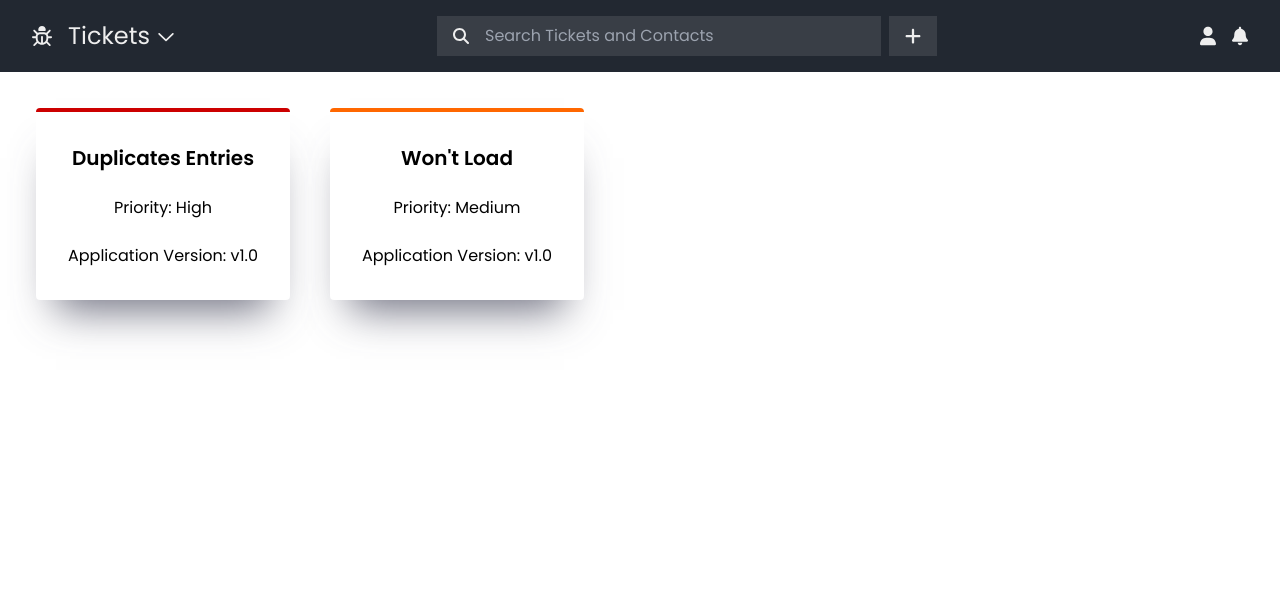
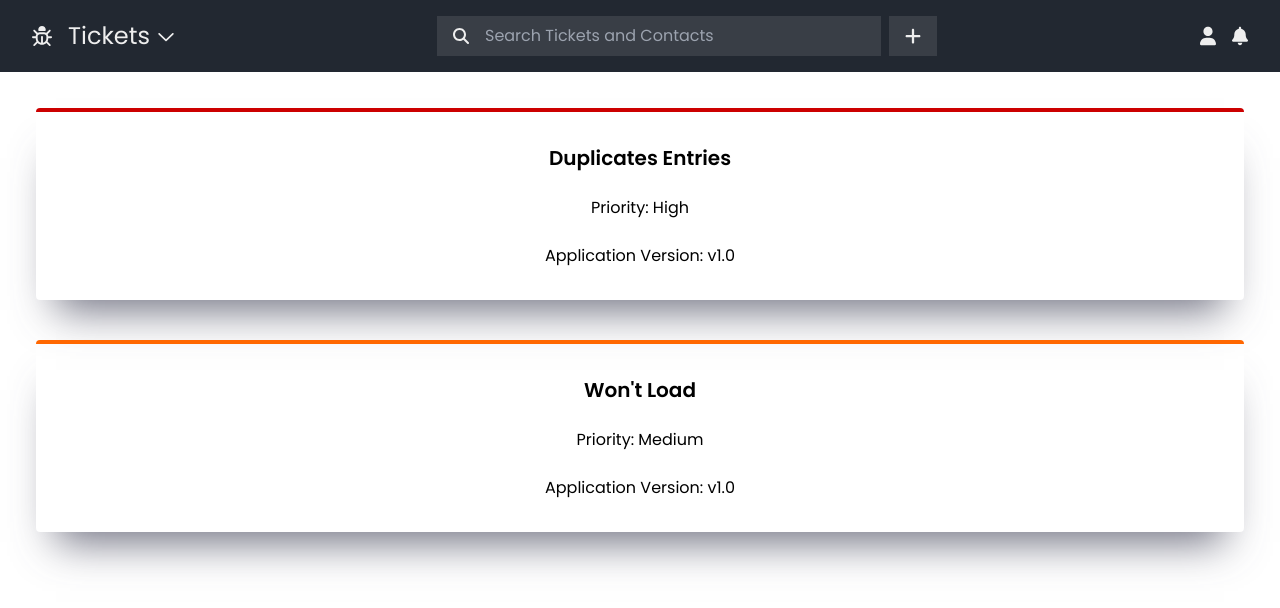
Before and after one commit to TAndrewLopez/bugTracker, a React (Vite) app: page /bugs in a window 1280 px wide. Both pictures are taken after typing "Sample", "Sample123" into the empty fields and a click on the button "Sign In". Shown: the top 608 px of the page. Built offline with nearby package versions, Linux system fonts and the light colour scheme.

Commit message:
Refactored 'view all bugs' component for full screen

```diff
--- a/src/components/BugCard.jsx
+++ b/src/components/BugCard.jsx
@@ -4,7 +4,6 @@ const BugCard = ({ data }) => {
   const { name, priority, version } = data;
 
   const clicked = (e) => {
-    // props.clicked(props.name);
     console.log("clicked on bug");
   };
 
--- a/src/components/Menubar.jsx
+++ b/src/components/Menubar.jsx
@@ -33,7 +33,8 @@ const Menubar = () => {
         className="hidden md:relative md:flex flex-1 max-w-[500px]"
         onSubmit={(evt) => {
           evt.preventDefault();
-          console.log("submitted");
+          console.log(evt.target[0].value);
+          evt.target.reset();
         }}>
         <div className="flex items-center justify-center px-4 bg-blueGrey">
           <MagnifyingGlassIcon twClass="w-4 fill-light" />
@@ -44,7 +45,7 @@ const Menubar = () => {
           placeholder="Search Tickets and Contacts"
         />
         <div className="flex items-center justify-center px-4 ml-2 bg-blueGrey group hover:bg-light ease-in-out duration-300 cursor-pointer">
-          <PlusIcon twClass="w-4 fill-light ease-in-out duration-300 group-hover:fill-accent" />
+          <PlusIcon twClass="w-4 fill-light ease-in-out duration-300 group-hover:fill-darkBlueGrey" />
         </div>
       </form>
 
--- a/src/components/Sidebar.jsx
+++ b/src/components/Sidebar.jsx
@@ -14,19 +14,19 @@ export default function () {
 
   return (
     <div
-      className={`fixed top-0 z-[-1] h-full w-full md:w-96 pt-20 pb-4 text-xl flex flex-col justify-between text-light bg-blueGrey ease-in-out duration-300
+      className={`fixed top-0 z-[-1] h-full w-full md:w-80 pt-20 pb-4 text-xl flex flex-col justify-between text-light bg-blueGrey ease-in-out duration-300
       ${sidebarOpen ? "translate-x-0" : "translate-x-[-100%]"}`}>
       <ul className="flex flex-col py-2">
         {navLinks.map((item, i) => (
           <Link
             key={item.text + i}
             to={item.path}
-            className="pl-4 py-2 hover:bg-accent transition-all ease-in-out duration-300">
+            className="pl-8 py-2 hover:bg-accent transition-all ease-in-out duration-300">
             {item.text}
           </Link>
         ))}
         {admin && (
-          <Link className="pl-4 py-2 hover:bg-accent transition-all ease-in-out duration-300">
+          <Link className="pl-8 py-2 hover:bg-accent transition-all ease-in-out duration-300">
             Create Bugs
           </Link>
         )}
--- a/src/controllers/bugController.js
+++ b/src/controllers/bugController.js
@@ -25,6 +25,9 @@ export const bugBorderColor = (num) => {
       return "";
   }
 };
+
+//TEMP DATA RETRIEVER
+//TODO: REPLACE WHEN DATABASE IS SETUP
 
 export const retrieveBugs = () => {
   let data = [];
--- a/src/pages/BugsView.jsx
+++ b/src/pages/BugsView.jsx
@@ -14,8 +14,8 @@ const BugsView = () => {
 
   return (
     <div
-      className={`absolute z-[-2] flex flex-wrap flex-col md:flex-row justify-center ease-in-out duration-300 p-4
-  ${sidebarOpen ? "md:ml-96" : ""}`}>
+      className={`absolute z-[-2] flex flex-col justify-center ease-in-out duration-300 p-4
+      ${sidebarOpen ? "md:pl-80 w-full" : "w-full"}`}>
       {bugs.map((bug) => {
         return <BugCard key={bug._id} data={bug} />;
       })}
@@ -24,10 +24,3 @@ const BugsView = () => {
 };
 
 export default BugsView;
-
-/*
-  <div
-      className={`absolute flex flex-wrap flex-col md:flex-row justify-center ease-in-out duration-300 ${
-        sidebarOpen ? "md:ml-96" : ""
-      }`}>
-*/
```
